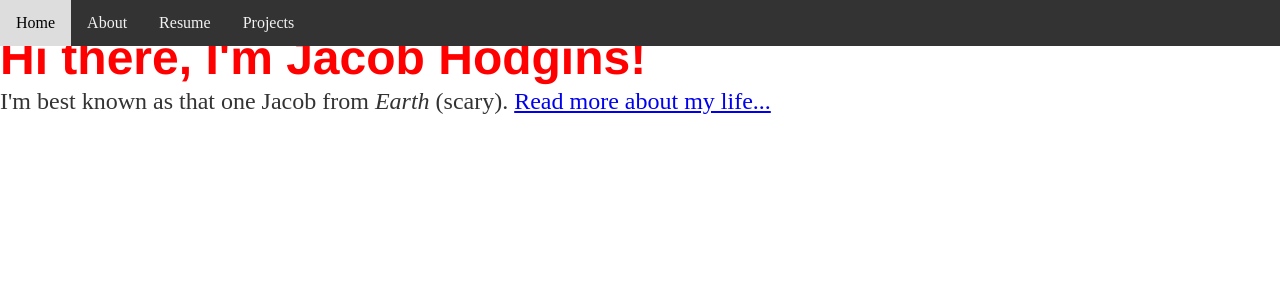
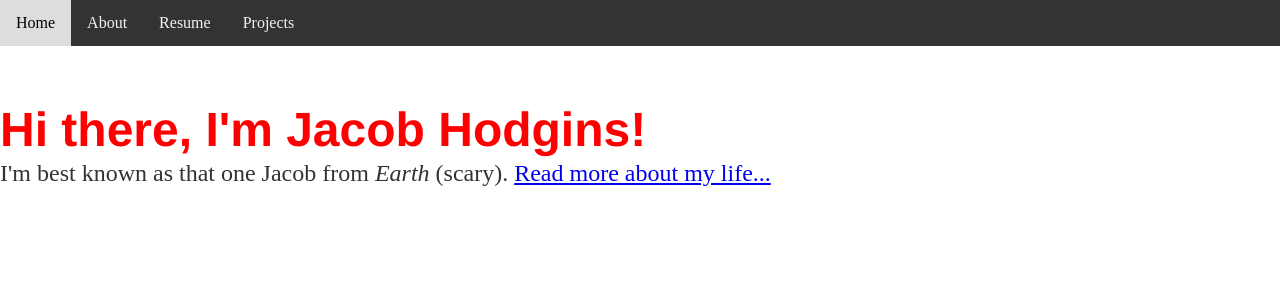
Before and after one commit to JacobHodgins/hodginsjacob, a Jekyll site: the page built from index.html, in a window 1280 px wide. Shown: the top 300 px of the page. Built offline with Jekyll 4.4.1, drawn with Linux system fonts in a browser that asks for light colours; the list of posts is cut into pages by our own code.

Commit message:
Update default.html
adding spacing between nav and main content

```diff
--- a/_layouts/default.html
+++ b/_layouts/default.html
@@ -20,6 +20,10 @@
 				</div>
 				-->
 			</nav>
+			<span><br></span>
+			<span><br></span>
+			<span><br></span>
+			<span><br></span>
 			<div class="container">
 
 			{{ content }}
```
